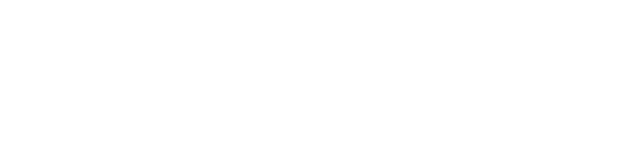
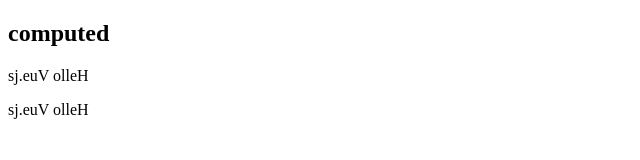
Before and after one commit to sea-yassan33/sesson6_vue3, a plain HTML site: page index.html in a window 1280 px wide. Shown: the whole page, without its empty margins (0-640 px from the left). Drawn offline with nearby package versions, Linux system fonts and the light colour scheme.

Commit message:
computed

```diff
--- a/index.html
+++ b/index.html
@@ -8,8 +8,12 @@
   <link rel="stylesheet" href="css/main.css">
 </head>
 <body>
-
+  <section id="app1">
+    <h2>computed</h2>
+    <p>{{reverseMessage}}</p>
+    <p>{{reverseMessageMethod()}}</p>
+  </section>
   <script src="https://unpkg.com/vue@3.1.5"></script>
-  <script src="js/app.js"></script>
+  <script src="js/computed.js"></script>
 </body>
 </html>
--- /dev/null
+++ b/js/computed.js
@@ -0,0 +1,16 @@
+const app1 = Vue.createApp({
+  data: () => ({
+    message: 'Hello Vue.js'
+  }),
+  computed: {
+    reverseMessage: function() {
+      return this.message.split('').reverse().join('')
+    }
+  },
+  methods: {
+    reverseMessageMethod: function() {
+      return this.message.split('').reverse().join('')
+    }
+  }
+})
+app1.mount('#app1')
```
